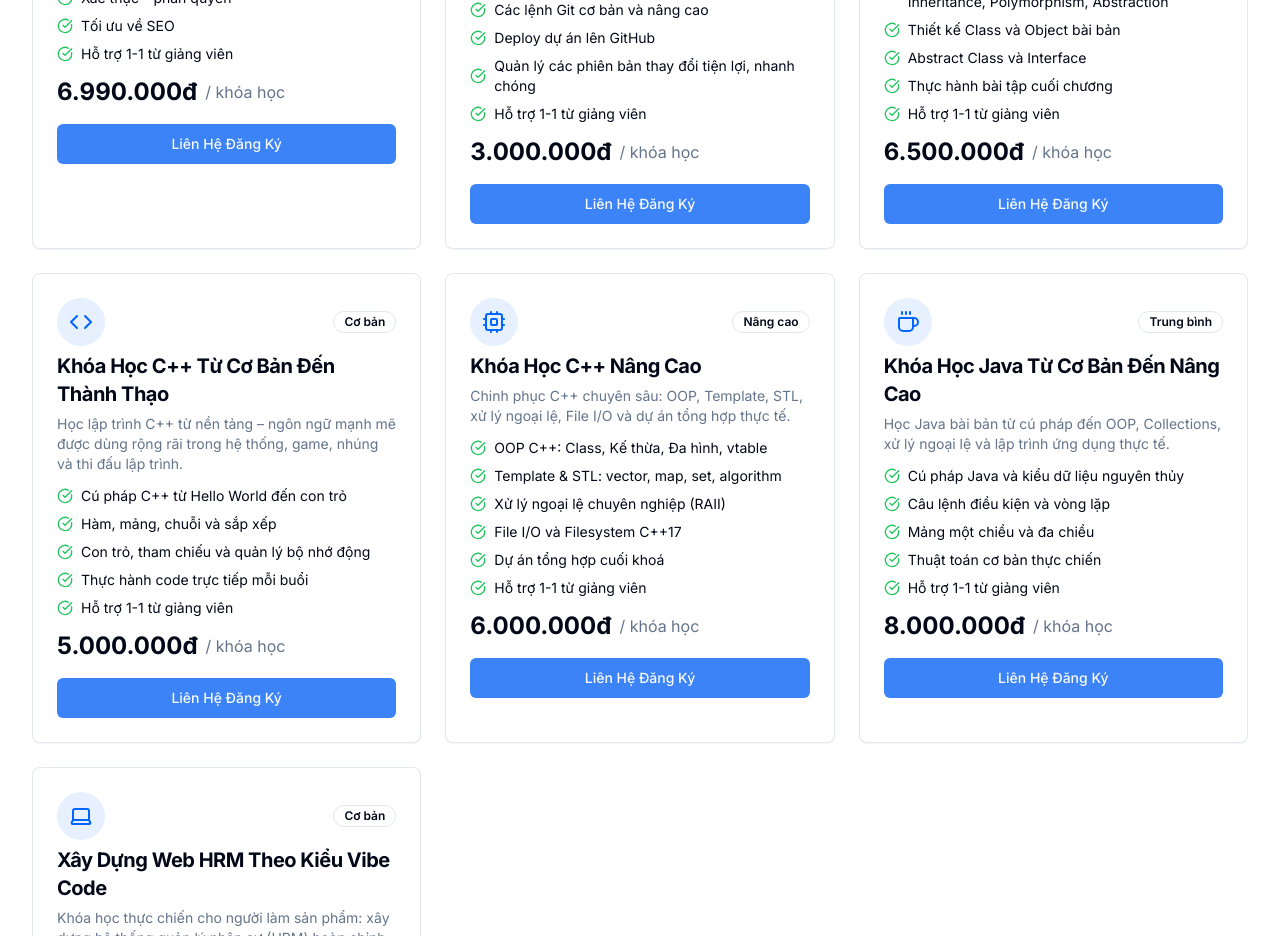
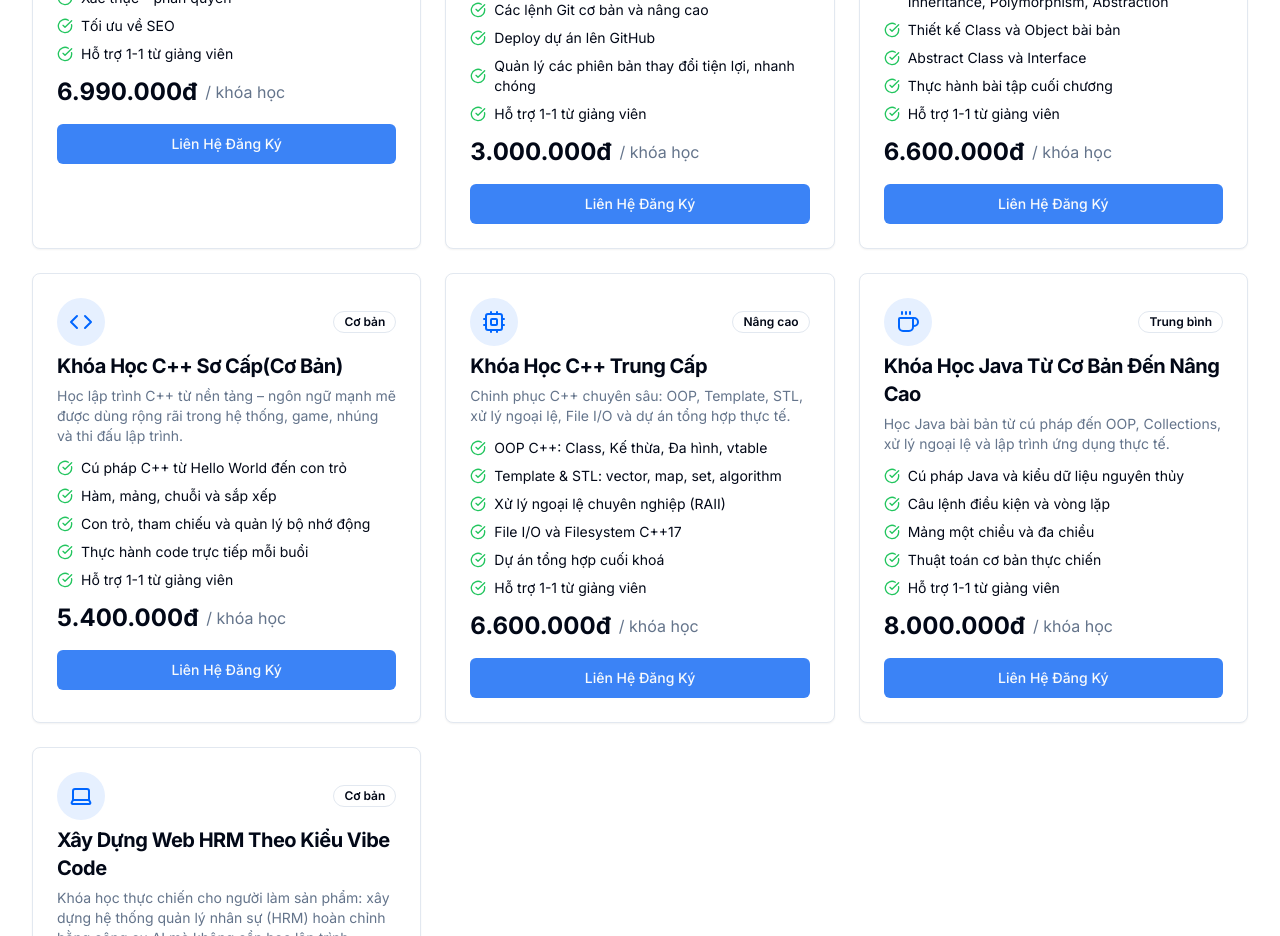
Before and after one commit to devit54/react-one-learn, a React (Vite) app: page / in a window 1280 px wide. Shown: the part 1640-2576 px from the top of the page. Built offline with nearby package versions, Linux system fonts and the light colour scheme.

Commit message:
change price

```diff
--- a/src/data/courseData.tsx
+++ b/src/data/courseData.tsx
@@ -806,7 +806,7 @@ export const courseData: Course[] = [
       "Thực hành bài tập cuối chương",
       "Hỗ trợ 1-1 từ giảng viên",
     ],
-    price: "6.500.000đ",
+    price: "6.600.000đ",
     longDescription:
       "Khóa học Lập Trình Hướng Đối Tượng (OOP) giúp bạn nắm vững tư duy thiết kế phần mềm hiện đại. Từ khái niệm Class, Object đến 4 tính chất cốt lõi: Encapsulation, Inheritance, Abstraction và Polymorphism – bạn sẽ có nền tảng vững chắc để học bất kỳ ngôn ngữ lập trình nào.",
     duration: "30 giờ (12 buổi)",
@@ -949,7 +949,7 @@ export const courseData: Course[] = [
   },
   {
     id: "cpp-basics",
-    title: "Khóa Học C++ Từ Cơ Bản Đến Thành Thạo",
+    title: "Khóa Học C++ Sơ Cấp(Cơ Bản)",
     description: "Học lập trình C++ từ nền tảng – ngôn ngữ mạnh mẽ được dùng rộng rãi trong hệ thống, game, nhúng và thi đấu lập trình.",
     level: "Cơ bản",
     icon: <Code className="h-6 w-6 text-brand-blue" />,
@@ -960,7 +960,7 @@ export const courseData: Course[] = [
       "Thực hành code trực tiếp mỗi buổi",
       "Hỗ trợ 1-1 từ giảng viên",
     ],
-    price: "5.000.000đ",
+    price: "5.400.000đ",
     longDescription:
       "Khóa học C++ Cơ Bản dẫn dắt bạn từ những dòng code đầu tiên đến các khái niệm nền tảng quan trọng nhất của ngôn ngữ C++. Với phương pháp thực hành 60-70% mỗi buổi, bạn sẽ tự tin viết và chạy code ngay từ buổi học đầu tiên.",
     duration: "28 tiết (9 buổi)",
@@ -1091,7 +1091,7 @@ export const courseData: Course[] = [
   },
   {
     id: "cpp-advanced",
-    title: "Khóa Học C++ Nâng Cao",
+    title: "Khóa Học C++ Trung Cấp",
     description: "Chinh phục C++ chuyên sâu: OOP, Template, STL, xử lý ngoại lệ, File I/O và dự án tổng hợp thực tế.",
     level: "Nâng cao",
     icon: <Cpu className="h-6 w-6 text-brand-blue" />,
@@ -1103,7 +1103,7 @@ export const courseData: Course[] = [
       "Dự án tổng hợp cuối khoá",
       "Hỗ trợ 1-1 từ giảng viên",
     ],
-    price: "6.000.000đ",
+    price: "6.600.000đ",
     longDescription:
       "Khóa học C++ Nâng Cao đưa bạn từ lập trình thủ tục lên tư duy thiết kế hướng đối tượng chuyên nghiệp trong C++. Bạn sẽ nắm vững OOP, Generic Programming với Template, toàn bộ STL, xử lý ngoại lệ, File I/O và hoàn thành một dự án mini hoàn chỉnh.",
     duration: "11 buổi",
```
